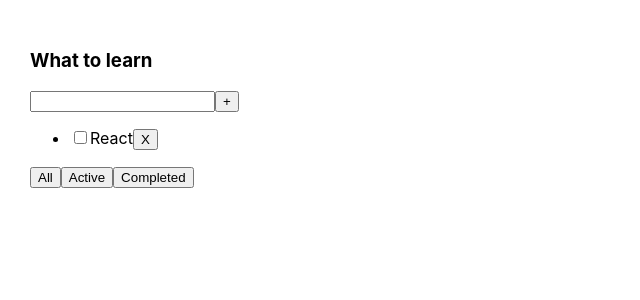
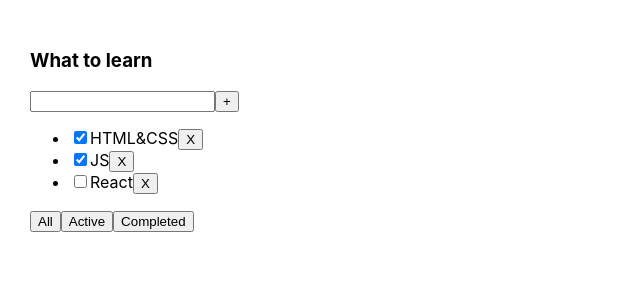
Before and after one commit to tenadopt/to-do-list-with, a React (Create React App) app: page / in a window 1280 px wide. Shown: the top 300 px of the page, without its empty margins (0-640 px from the left). Built offline with nearby package versions, Linux system fonts and the light colour scheme.

Commit message:
Add changeFilter with full logic

```diff
--- a/src/App.tsx
+++ b/src/App.tsx
@@ -6,21 +6,31 @@
 
     const title1 = 'What to learn'
 
-    const [task1,setTask]=useState([
+    const [tasks1, setTask] = useState([
         {id: 1, title: 'HTML&CSS', isDone: true},
         {id: 2, title: 'JS', isDone: true},
         {id: 3, title: 'React', isDone: false}
     ])
 
-    const changeFilter=(filterValue: 'All' | 'Active' | 'Completed')=>{
-        console.log(filterValue)
+    const removeTask = (taskID: number) => {
+        setTask(tasks1.filter(el => el.id !== taskID))
     }
 
-    const colander=task1.filter(el=>!el.isDone)
+    const [colanderValue, setColander] = useState('All')
+    let colander = tasks1
 
-    const removeTask = (taskID: number) => {
-        setTask(task1.filter(el=>el.id!==taskID))
+    if (colanderValue === 'Active') {
+        colander = tasks1.filter(el => !el.isDone)
     }
+
+    if (colanderValue === 'Completed') {
+        colander = tasks1.filter(el => el.isDone)
+    }
+
+    const changeFilter = (filterValue: 'All' | 'Active' | 'Completed') => {
+        setColander(filterValue)
+    }
+
 
     return (
 
@@ -32,7 +42,7 @@
                 changeFilter={changeFilter}
             />
         </div>
-    );
+    )
 }
 
 export default App;
```
